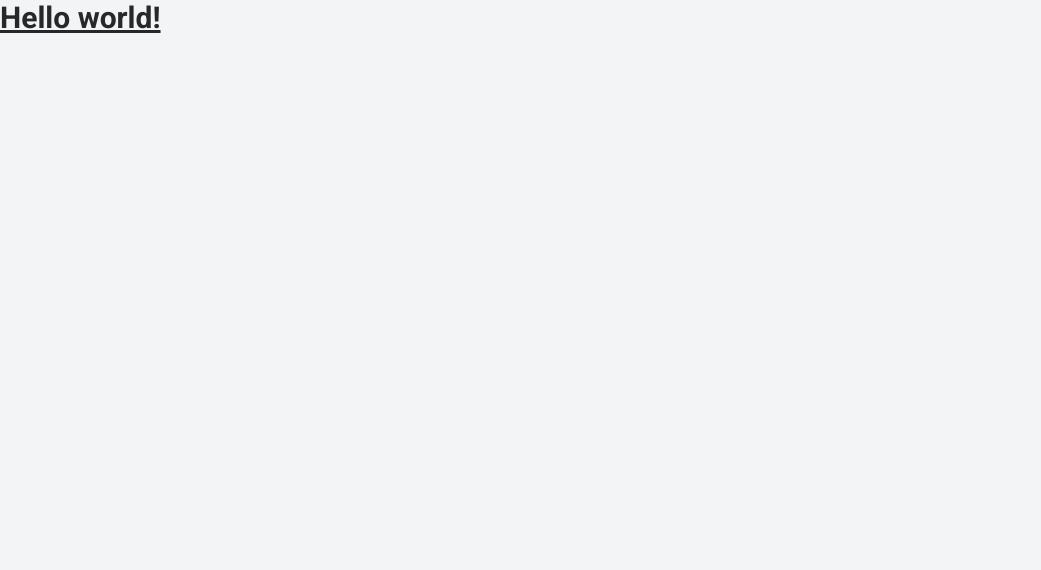
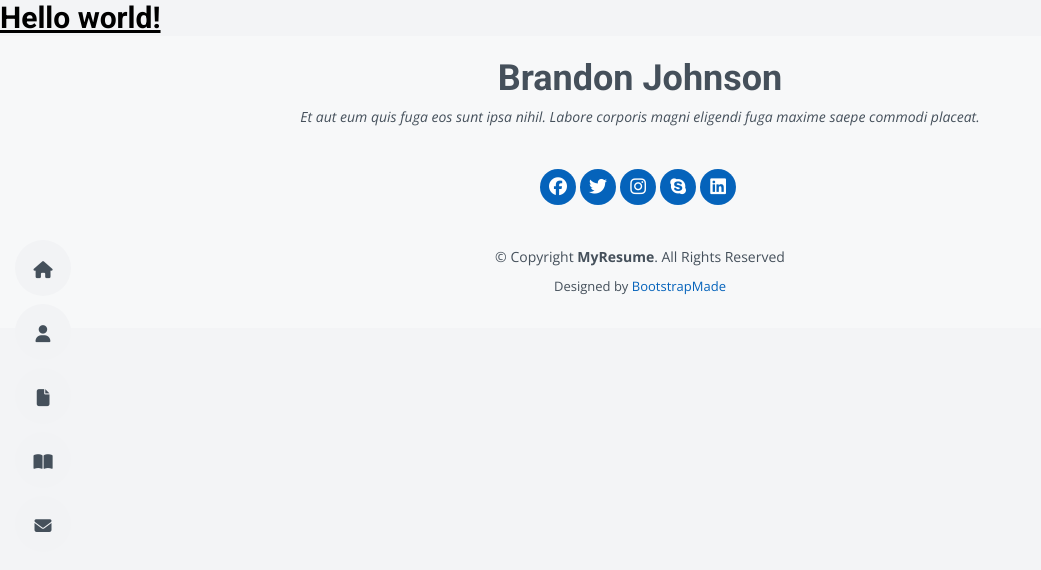
Before and after one commit to nguyenbn7/portfolio-showcase, a SvelteKit app: page / in a window 1280 px wide. Shown: the top 570 px of the page, without its empty margins (0-1041 px from the left). Built offline with nearby package versions, Linux system fonts and the light colour scheme.

Commit message:
footer and header

```diff
--- a/src/app.css
+++ b/src/app.css
@@ -2,19 +2,10 @@
 @tailwind components;
 @tailwind utilities;
 
+
 body {
   font-family: "Open Sans", sans-serif;
-  color: #272829;
-}
-
-a {
-  color: #0563bb;
-  text-decoration: none;
-}
-
-a:hover {
-  color: #067ded;
-  text-decoration: none;
+  @apply text-base;
 }
 
 h1,
@@ -25,3 +16,12 @@ h5,
 h6 {
   font-family: "Roboto", sans-serif;
 }
+
+@layer base {
+  .row {
+    @apply flex flex-wrap mt-[calc(-1*0)] mx-[cal(-.5*1.5rem)];
+  }
+  .row > * {
+    @apply flex-shrink-0 max-w-full px-[calc(1.5rem*.5)] mt-0;
+  }
+}
--- /dev/null
+++ b/src/lib/shared/footer.svelte
@@ -0,0 +1,56 @@
+<script>
+	const socialLinks = [
+		{
+			faIcon: 'fa-brands fa-facebook',
+			name: 'Facebook',
+			href: 'https://facebook.com'
+		},
+		{
+			faIcon: 'fa-brands fa-twitter',
+			name: 'Twitter',
+			href: 'https://twitter.com'
+		},
+		{
+			faIcon: 'fa-brands fa-instagram',
+			name: 'Instagram',
+			href: 'https://instagram.com'
+		},
+		{
+			faIcon: 'fa-brands fa-skype',
+			name: 'Skype',
+			href: 'https://skype.com'
+		},
+		{
+			faIcon: 'fa-brands fa-linkedin',
+			name: 'Linkedin',
+			href: 'https://linkedin.com'
+		}
+	];
+</script>
+
+<footer class="py-[30px] text-center text-[14px] text-[#45505b] bg-[#f7f8f9]">
+	<div class="container mx-auto">
+		<h3 class="relative p-0 mb-[15px] text-[36px] font-bold">Brandon Johnson</h3>
+		<p class="italic p-0 mb-[40px]">
+			Et aut eum quis fuga eos sunt ipsa nihil. Labore corporis magni eligendi fuga maxime saepe
+			commodi placeat.
+		</p>
+		<div id="social-links" class="mb-[40px]">
+			{#each socialLinks as link}
+				<a
+					href={link.href}
+					id={link.name}
+					class="inline-block py-[8px] mr-[4px] size-[36px] text-center rounded-[50%] duration-300 bg-[#0563bb] text-[18px] text-white leading-none"
+				>
+					<i class={link.faIcon}></i></a
+				>
+			{/each}
+		</div>
+		<div id="copyright" class="mb-[5px]">
+			&copy; Copyright <strong><span>MyResume</span></strong>. All Rights Reserved
+		</div>
+		<div id="credits" class="text-[13px]">
+			Designed by <a href="https://bootstrapmade.com/" class="text-[#0563bb]">BootstrapMade</a>
+		</div>
+	</div>
+</footer>
--- /dev/null
+++ b/src/lib/shared/header.svelte
@@ -0,0 +1,52 @@
+<script>
+	const links = [
+		{
+			name: 'Home',
+			faIcon: 'fa-solid fa-house',
+			sectionId: 'hero'
+		},
+		{
+			name: 'About',
+			faIcon: 'fa-solid fa-user',
+			sectionId: 'about'
+		},
+		{
+			name: 'Resume',
+			faIcon: 'fa-solid fa-file',
+			sectionId: 'resume'
+		},
+		{
+			name: 'Portfolio',
+			faIcon: 'fa-solid fa-book-open',
+			sectionId: 'portfolio'
+		},
+		{
+			name: 'Contact',
+			faIcon: 'fa-solid fa-envelope',
+			sectionId: 'contact'
+		}
+	];
+</script>
+
+<header
+	class="fixed top-0 left-0 bottom-0 z-[9997] transition-all duration-500 p-[15px] overflow-y-auto flex flex-col justify-center"
+>
+	<nav class="relative block p-0">
+		<ul class="m-0 p-0 list-none">
+			{#each links as link}
+				<li class="relative">
+					<a
+						href="#{link.sectionId}"
+						class="flex items-center py-[10px] px-[18px] mb-[8px] text-[#45505b] hover:text-white bg-[#f2f3f5] hover:bg-[#0563bb] rounded-[50px] h-[56px] overflow-hidden duration-300 group"
+						title={link.name}
+						><span class="text-[17px] group-hover:mr-3 size-[20px] text-center"
+							><i class={link.faIcon}></i></span
+						>
+						<span class="hidden group-hover:inline-block text-white text-[15px]">{link.name}</span
+						></a
+					>
+				</li>
+			{/each}
+		</ul>
+	</nav>
+</header>
--- a/src/routes/+layout.svelte
+++ b/src/routes/+layout.svelte
@@ -5,9 +5,13 @@
 	import '@fortawesome/fontawesome-free/css/solid.min.css';
 	import '@fortawesome/fontawesome-free/css/brands.min.css';
 	import BackToTop from '$lib/shared/back-to-top.svelte';
+	import Header from '$lib/shared/header.svelte';
+	import Footer from '$lib/shared/footer.svelte';
 </script>
 
+<Header />
 <slot />
 <BackToTop>
 	<i class="fa-solid fa-arrow-up-long"></i>
 </BackToTop>
+<Footer />
```
Also changed, not shown: src/lib/home/hero-section.svelte (added).
